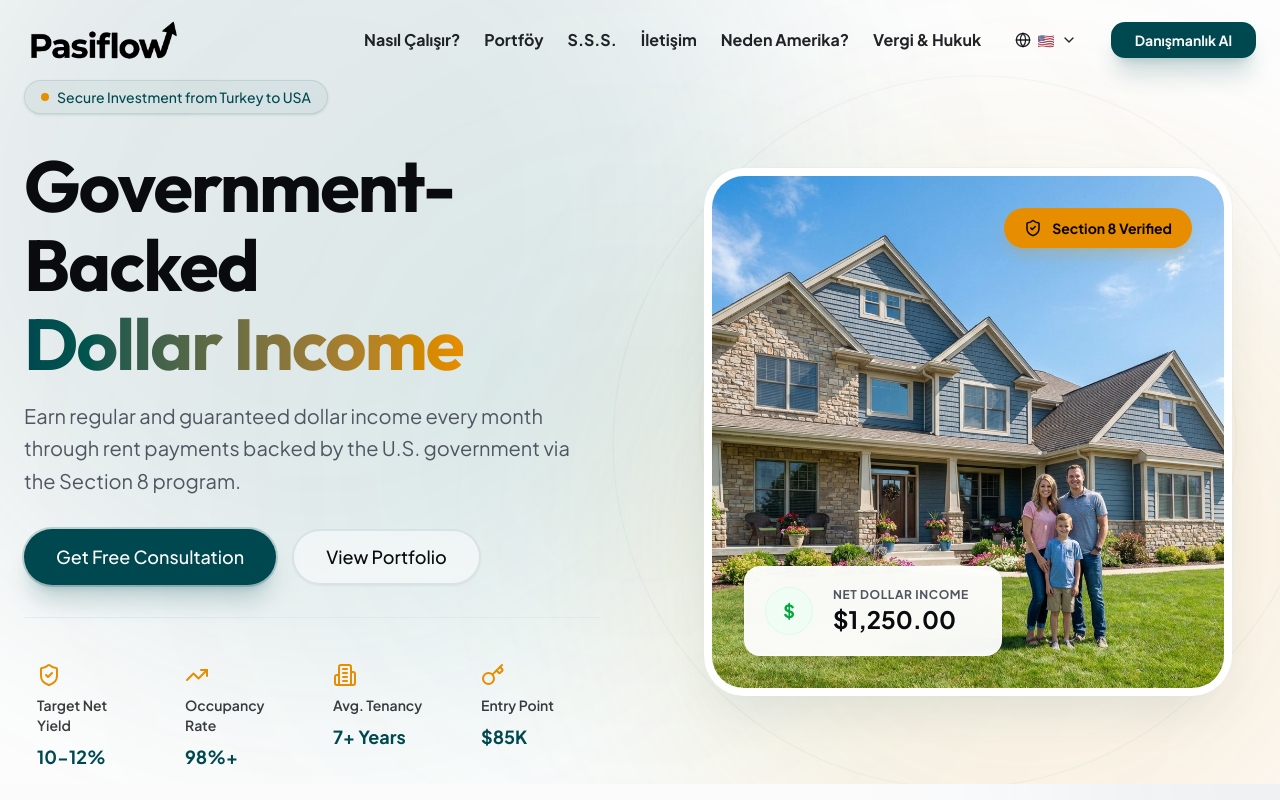
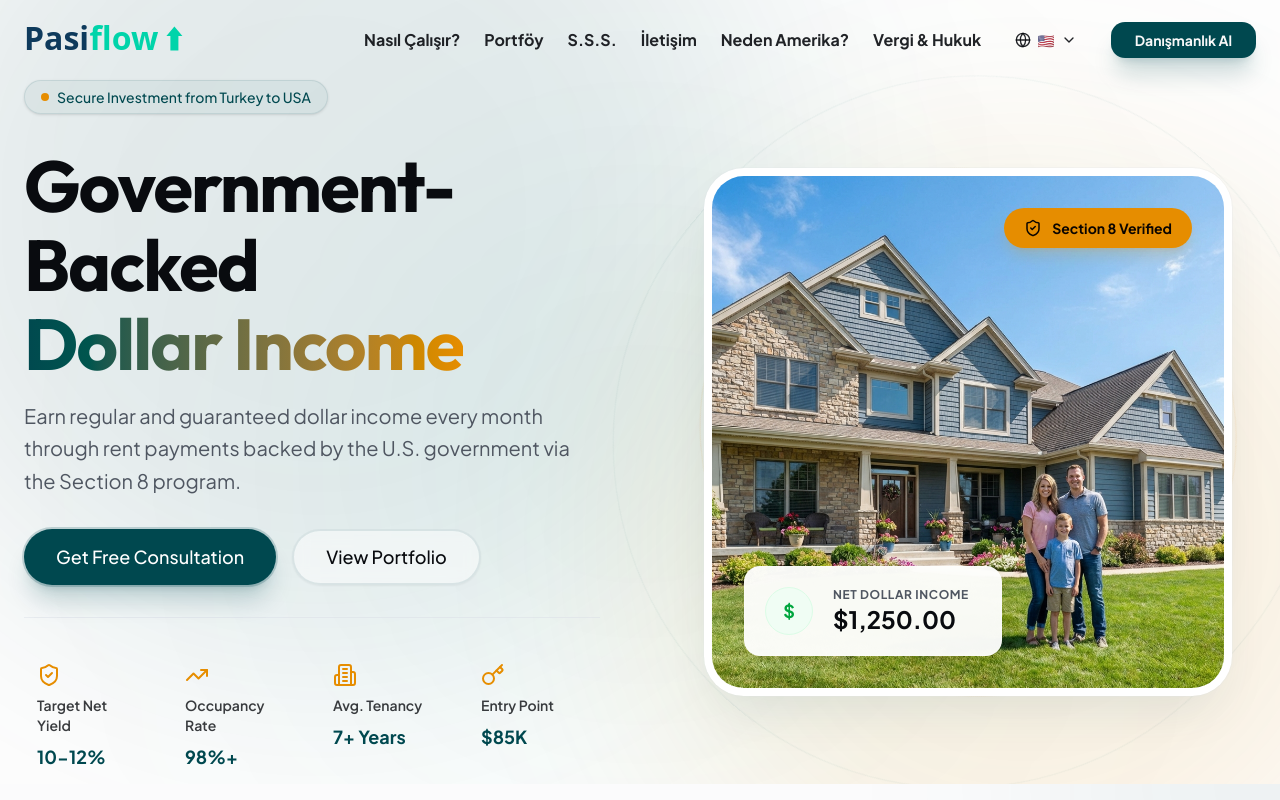
Before and after one commit to Bitcomethub/pasifflow-website, a Next.js app: page /en in a window 1280 px wide. Shown: the top 800 px of the page. Built offline with nearby package versions, Linux system fonts and the light colour scheme.

Commit message:
Update logo to match app: Pasi white/dark + flow cyan with arrow

```diff
--- a/components/logo.tsx
+++ b/components/logo.tsx
@@ -6,91 +6,84 @@ import { cn } from "@/lib/utils"
 
 interface LogoProps {
     size?: "sm" | "md" | "lg" | "xl"
-    showIcon?: boolean
     className?: string
     linkTo?: string
-    variant?: "full" | "text" | "icon" | "image"
     /** For dark backgrounds, use 'dark'. For light backgrounds, use 'light'. */
     theme?: "light" | "dark"
 }
 
 const sizeStyles = {
-    sm: {
-        icon: "w-6 h-6",
-        text: "text-lg",
-        image: { width: 120, height: 40 },
-    },
-    md: {
-        icon: "w-8 h-8",
-        text: "text-xl",
-        image: { width: 160, height: 50 },
-    },
-    lg: {
-        icon: "w-10 h-10",
-        text: "text-2xl",
-        image: { width: 200, height: 60 },
-    },
-    xl: {
-        icon: "w-12 h-12",
-        text: "text-3xl",
-        image: { width: 240, height: 72 },
-    },
+    sm: { width: 120, height: 36 },
+    md: { width: 160, height: 48 },
+    lg: { width: 200, height: 60 },
+    xl: { width: 240, height: 72 },
+}
+
+// Inline SVG Logo Component - matches the app screenshot logo
+function PasiflowLogo({ theme = "dark", className }: { theme?: "light" | "dark", className?: string }) {
+    const pasiColor = theme === "dark" ? "#ffffff" : "#0e3a5c"
+    const flowColor = "#00d4aa"
+
+    return (
+        <svg
+            viewBox="0 0 200 50"
+            fill="none"
+            xmlns="http://www.w3.org/2000/svg"
+            className={cn("h-auto", className)}
+        >
+            {/* Pasi text */}
+            <text
+                x="0"
+                y="38"
+                fontFamily="system-ui, -apple-system, BlinkMacSystemFont, sans-serif"
+                fontSize="40"
+                fontWeight="700"
+                fill={pasiColor}
+            >
+                Pasi
+            </text>
+
+            {/* flow text */}
+            <text
+                x="82"
+                y="38"
+                fontFamily="system-ui, -apple-system, BlinkMacSystemFont, sans-serif"
+                fontSize="40"
+                fontWeight="700"
+                fill={flowColor}
+            >
+                flow
+            </text>
+
+            {/* Upward arrow */}
+            <path
+                d="M188 8 L198 20 L193 20 L193 38 L183 38 L183 20 L178 20 Z"
+                fill={flowColor}
+            />
+        </svg>
+    )
 }
 
 export function Logo({
     size = "md",
-    showIcon = true,
     className,
     linkTo,
-    variant = "image",
     theme = "light"
 }: LogoProps) {
     const styles = sizeStyles[size]
 
-    // Use image-based logo by default now
     const content = (
-        <div className={cn("flex items-center gap-2", className)}>
-            {variant === "image" && (
-                <Image
-                    src="/logo.png"
-                    alt="Pasiflow Logo"
-                    width={styles.image.width}
-                    height={styles.image.height}
-                    className={cn(
-                        "object-contain",
-                        // Invert colors for light backgrounds (since uploaded logo is for dark bg)
-                        theme === "light" && "brightness-0"
-                    )}
-                    priority
-                />
-            )}
-            {variant === "text" && (
-                <span className={cn("font-bold font-heading tracking-tighter", styles.text)}>
-                    <span className={theme === "dark" ? "text-white" : "text-primary"}>Pasi</span>
-                    <span className="text-accent">flow</span>
-                </span>
-            )}
-            {variant === "full" && (
-                <>
-                    <Image
-                        src="/logo.png"
-                        alt="Pasiflow Logo"
-                        width={styles.image.width}
-                        height={styles.image.height}
-                        className={cn(
-                            "object-contain",
-                            theme === "light" && "brightness-0"
-                        )}
-                        priority
-                    />
-                </>
-            )}
+        <div
+            className={cn("flex items-center", className)}
+            style={{ width: styles.width, height: styles.height }}
+        >
+            <PasiflowLogo theme={theme} className="w-full h-full" />
         </div>
     )
 
     if (linkTo) {
         return (
-            <Link href={linkTo} className="flex items-center gap-2 hover:opacity-90 transition-opacity">
+            <Link href={linkTo} className="flex items-center hover:opacity-90 transition-opacity">
                 {content}
             </Link>
         )
@@ -108,3 +101,6 @@ export function PasiflowText({ className }: { className?: string }) {
         </span>
     )
 }
+
+// Export the SVG component for special uses
+export { PasiflowLogo }
```
Also changed, not shown: public/pasiflow-logo.svg (added).
